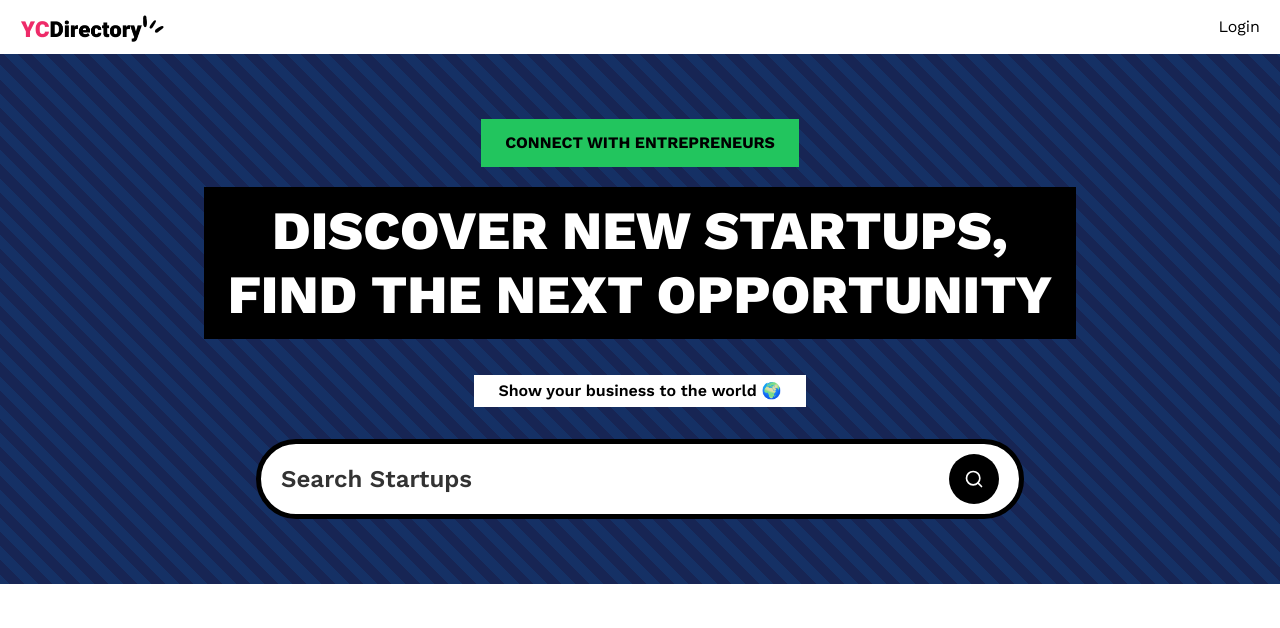
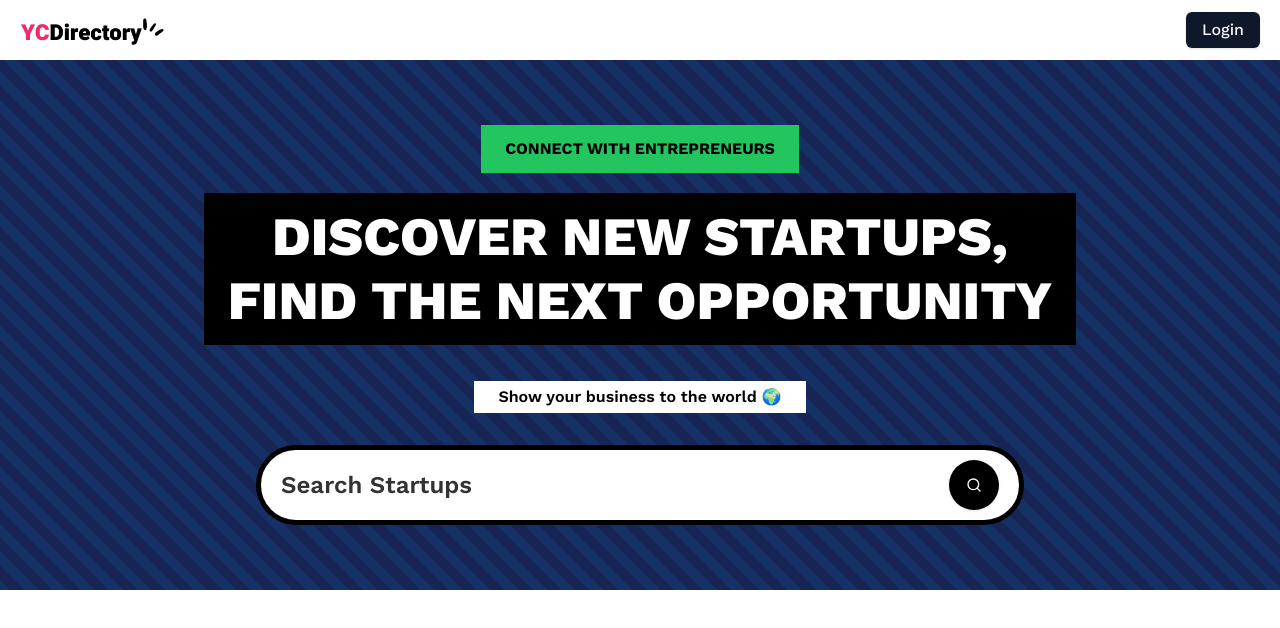
Before and after one commit to yuribodo/my-startups, a Next.js app: page / in a window 1280 px wide. Shown: the top 628 px of the page. Built offline with nearby package versions, Linux system fonts and the light colour scheme; no server answers.

Commit message:
refactor: change buttons to shadcn button

```diff
--- a/app/(root)/layout.tsx
+++ b/app/(root)/layout.tsx
@@ -1,5 +1,5 @@
 import React from "react";
-import Navbar from "../components/Navbar";
+import Navbar from "../../components/Navbar";
 
 export default function layout({children} : Readonly<{children: React.ReactNode}>) {
     return (
--- a/app/(root)/page.tsx
+++ b/app/(root)/page.tsx
@@ -1,4 +1,4 @@
-import SearchForm from "../components/SearchForm";
+import SearchForm from "../../components/SearchForm";
 
 export default async function Home({searchParams}: {
   searchParams: Promise<{query: string}>
--- a/app/components/Navbar.tsx
+++ b/components/Navbar.tsx
@@ -2,6 +2,7 @@
 import Image from 'next/image';
 import React from 'react';
 import { auth, signOut, signIn } from '@/auth';
+import { Button } from './ui/button';
 
 const Navbar = async () => {
   const session = await auth();
@@ -33,9 +34,9 @@
                   await signOut({ redirectTo: "/" });
                 }}
               >
-                <button type="submit">
+                <Button type="submit">
                   <span className="text-sm md:text-base max-sm:hidden">Logout</span>
-                </button>
+                </Button>
               </form>
 
               {/*
@@ -52,9 +53,9 @@
                 await signIn("github");
               }}
             >
-              <button type="submit">
+              <Button type="submit">
                 <span className="text-sm md:text-base">Login</span>
-              </button>
+              </Button>
             </form>
           )}
         </div>
--- a/app/components/SearchForm.tsx
+++ b/components/SearchForm.tsx
@@ -1,6 +1,7 @@
 import Form from "next/form";
 import SearchFormReset from "./SearchFormReset";
 import { Search } from "lucide-react";
+import { Button } from "./ui/button";
 
 const SearchForm = ({query}: {query?: string}) => {
 
@@ -17,9 +18,9 @@
          <div className="flex gap-2">
             {query && <SearchFormReset/>}
 
-            <button type="submit" className="search-btn text-white">
+            <Button type="submit" className="search-btn text-white">
                 <Search className="size-5"/>
-            </button>
+            </Button>
          </div>
       </Form>
     );
--- a/app/components/SearchFormReset.tsx
+++ b/components/SearchFormReset.tsx
@@ -1,5 +1,6 @@
 'use client';
 import { X } from "lucide-react";
+import { Button } from "./ui/button";
 
 import Link from "next/link";
 
@@ -10,13 +11,13 @@
   };
 
   return (
-    <button
+    <Button
       type="reset"
       onClick={reset}
     >
       <Link href="/" className="search-btn text-white">
         <X className="size-5"/>
       </Link>
-    </button>
+    </Button>
   );
 }
--- /dev/null
+++ b/components/ui/button.tsx
@@ -0,0 +1,57 @@
+import * as React from "react"
+import { Slot } from "@radix-ui/react-slot"
+import { cva, type VariantProps } from "class-variance-authority"
+
+import { cn } from "@/lib/utils"
+
+const buttonVariants = cva(
+  "inline-flex items-center justify-center gap-2 whitespace-nowrap rounded-md text-sm font-medium transition-colors focus-visible:outline-none focus-visible:ring-1 focus-visible:ring-ring disabled:pointer-events-none disabled:opacity-50 [&_svg]:pointer-events-none [&_svg]:size-4 [&_svg]:shrink-0",
+  {
+    variants: {
+      variant: {
+        default:
+          "bg-primary text-primary-foreground shadow hover:bg-primary/90",
+        destructive:
+          "bg-destructive text-destructive-foreground shadow-sm hover:bg-destructive/90",
+        outline:
+          "border border-input bg-background shadow-sm hover:bg-accent hover:text-accent-foreground",
+        secondary:
+          "bg-secondary text-secondary-foreground shadow-sm hover:bg-secondary/80",
+        ghost: "hover:bg-accent hover:text-accent-foreground",
+        link: "text-primary underline-offset-4 hover:underline",
+      },
+      size: {
+        default: "h-9 px-4 py-2",
+        sm: "h-8 rounded-md px-3 text-xs",
+        lg: "h-10 rounded-md px-8",
+        icon: "h-9 w-9",
+      },
+    },
+    defaultVariants: {
+      variant: "default",
+      size: "default",
+    },
+  }
+)
+
+export interface ButtonProps
+  extends React.ButtonHTMLAttributes<HTMLButtonElement>,
+    VariantProps<typeof buttonVariants> {
+  asChild?: boolean
+}
+
+const Button = React.forwardRef<HTMLButtonElement, ButtonProps>(
+  ({ className, variant, size, asChild = false, ...props }, ref) => {
+    const Comp = asChild ? Slot : "button"
+    return (
+      <Comp
+        className={cn(buttonVariants({ variant, size, className }))}
+        ref={ref}
+        {...props}
+      />
+    )
+  }
+)
+Button.displayName = "Button"
+
+export { Button, buttonVariants }
--- a/package.json
+++ b/package.json
@@ -15,6 +15,7 @@
   },
   "dependencies": {
     "@radix-ui/react-icons": "^1.3.1",
+    "@radix-ui/react-slot": "^1.1.0",
     "@tailwindcss/typography": "^0.5.15",
     "class-variance-authority": "^0.7.0",
     "clsx": "^2.1.1",
```
Also changed, not shown: 1 other file (tests, documents, lock files or other folders).
